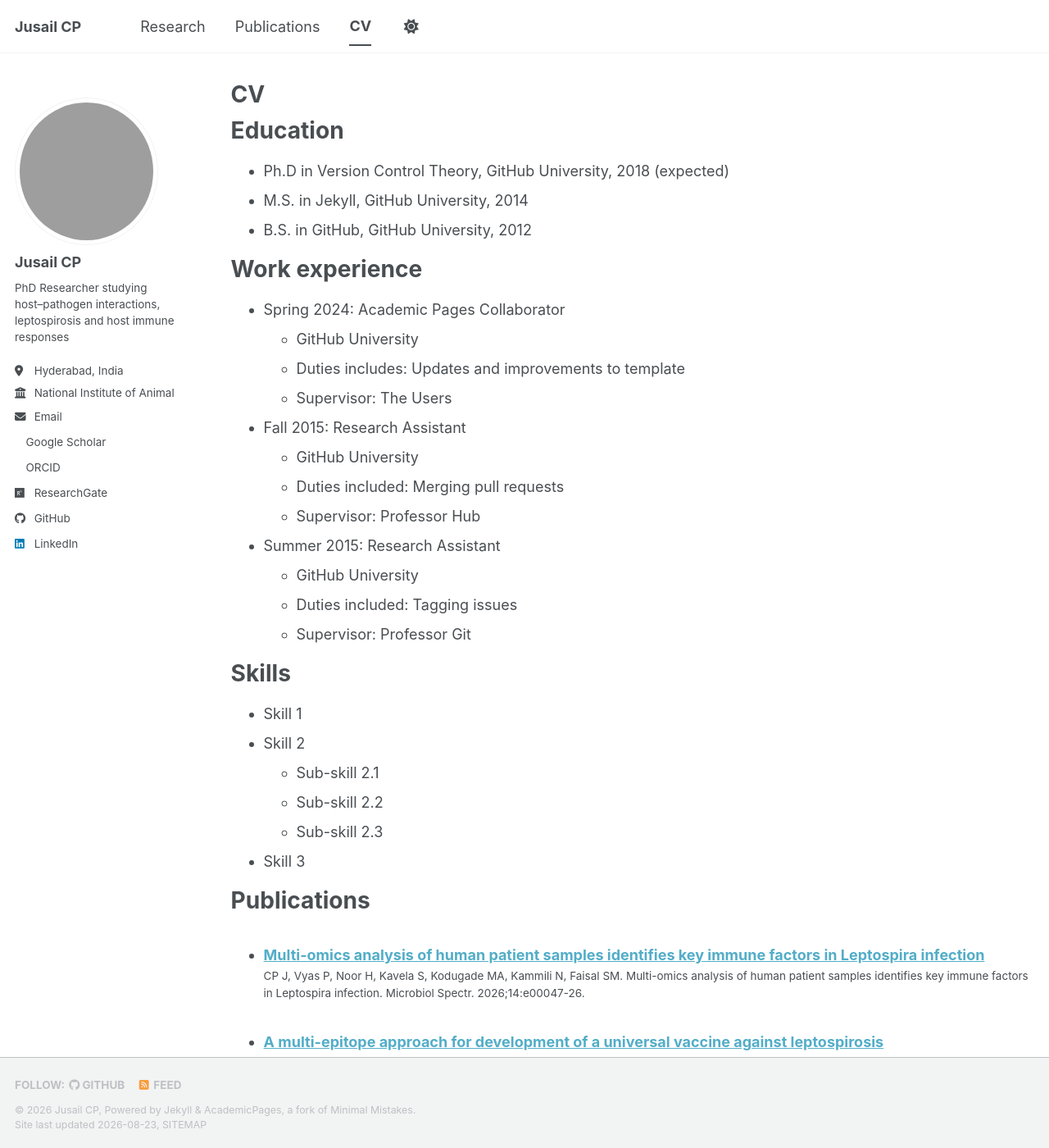
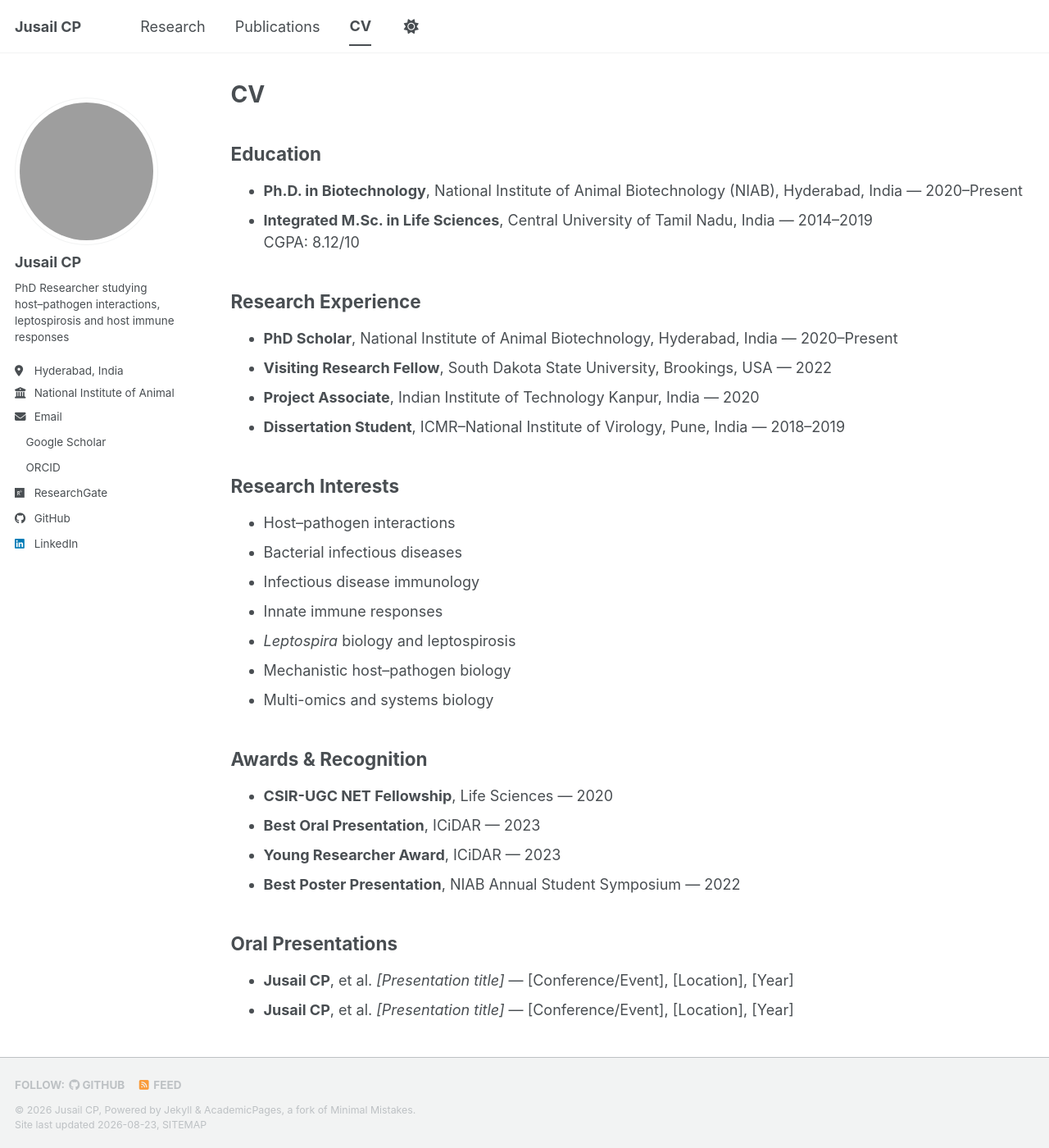
Before and after one commit to jusail/jusail.github.io, a Jekyll site: the page built from _pages/cv.md, in a window 1280 px wide and 1400 px high. Shown: the whole window at 82% size. Built offline with Jekyll 4.4.1, drawn with Linux system fonts in a browser that asks for light colours; a style sheet for code colours, icons or effects is not loaded; some of the changed text lies outside the part shown.

Commit message:
Update cv.md

```diff
--- a/_pages/cv.md
+++ b/_pages/cv.md
@@ -9,56 +9,65 @@ redirect_from:
 
 {% include base_path %}
 
-Education
-======
-* Ph.D in Version Control Theory, GitHub University, 2018 (expected)
-* M.S. in Jekyll, GitHub University, 2014
-* B.S. in GitHub, GitHub University, 2012
+## Education
 
-Work experience
-======
-* Spring 2024: Academic Pages Collaborator
-  * GitHub University
-  * Duties includes: Updates and improvements to template
-  * Supervisor: The Users
+- **Ph.D. in Biotechnology**, National Institute of Animal Biotechnology (NIAB), Hyderabad, India — 2020–Present
+- **Integrated M.Sc. in Life Sciences**, Central University of Tamil Nadu, India — 2014–2019
+  CGPA: 8.12/10
 
-* Fall 2015: Research Assistant
-  * GitHub University
-  * Duties included: Merging pull requests
-  * Supervisor: Professor Hub
+## Research Experience
 
-* Summer 2015: Research Assistant
-  * GitHub University
-  * Duties included: Tagging issues
-  * Supervisor: Professor Git
+- **PhD Scholar**, National Institute of Animal Biotechnology, Hyderabad, India — 2020–Present
+- **Visiting Research Fellow**, South Dakota State University, Brookings, USA — 2022
+- **Project Associate**, Indian Institute of Technology Kanpur, India — 2020
+- **Dissertation Student**, ICMR–National Institute of Virology, Pune, India — 2018–2019
 
-Skills
-======
-* Skill 1
-* Skill 2
-  * Sub-skill 2.1
-  * Sub-skill 2.2
-  * Sub-skill 2.3
-* Skill 3
+## Research Interests
 
-Publications
-======
-  <ul>{% for post in site.publications reversed %}
-    {% include archive-single-cv.html %}
-  {% endfor %}</ul>
+- Host–pathogen interactions
+- Bacterial infectious diseases
+- Infectious disease immunology
+- Innate immune responses
+- *Leptospira* biology and leptospirosis
+- Mechanistic host–pathogen biology
+- Multi-omics and systems biology
 
-Talks
-======
-  <ul>{% for post in site.talks reversed %}
-    {% include archive-single-talk-cv.html  %}
-  {% endfor %}</ul>
+## Awards & Recognition
 
-Teaching
-======
-  <ul>{% for post in site.teaching reversed %}
-    {% include archive-single-cv.html %}
-  {% endfor %}</ul>
+- **CSIR-UGC NET Fellowship**, Life Sciences — 2020
+- **Best Oral Presentation**, ICiDAR — 2023
+- **Young Researcher Award**, ICiDAR — 2023
+- **Best Poster Presentation**, NIAB Annual Student Symposium — 2022
 
-Service and leadership
-======
-* Currently signed in to 43 different slack teams
+## Oral Presentations
+
+- **Jusail CP**, et al. *[Presentation title]* — [Conference/Event], [Location], [Year]
+- **Jusail CP**, et al. *[Presentation title]* — [Conference/Event], [Location], [Year]
+
+## Poster Presentations
+
+- **Jusail CP**, et al. *[Poster title]* — [Conference/Event], [Location], [Year]
+- **Jusail CP**, et al. *[Poster title]* — [Conference/Event], [Location], [Year]
+
+## Workshops & Training
+
+- *[Workshop/Training title]* — [Institution/Event], [Year]
+- *[Workshop/Training title]* — [Institution/Event], [Year]
+- *[Workshop/Training title]* — [Institution/Event], [Year]
+
+## Conferences & Scientific Events
+
+- *[Conference/Event name]* — [Location], [Year]
+- *[Conference/Event name]* — [Location], [Year]
+- *[Scientific meeting/event]* — [Location], [Year]
+
+## Scientific Event Organization & Service
+
+- **[Role/Event]** — [Event name], [Institution], [Year]
+- **[Role/Event]** — [Event name], [Institution], [Year]
+
+## Publications
+
+<ul>{% for post in site.publications reversed %}
+  {% include archive-single-cv.html %}
+{% endfor %}</ul>
```
